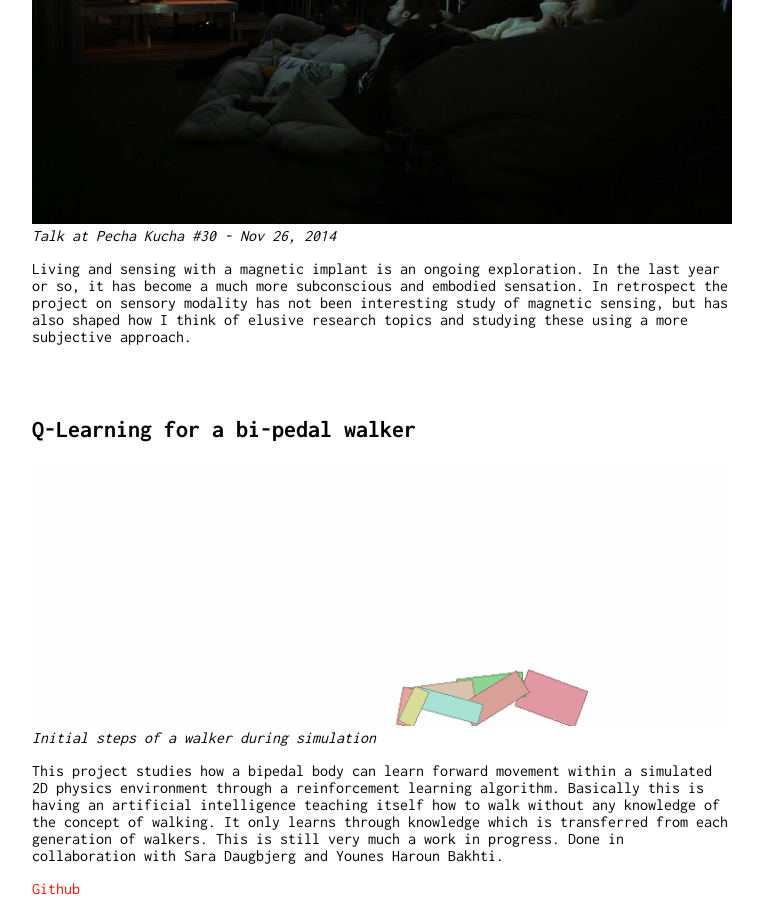
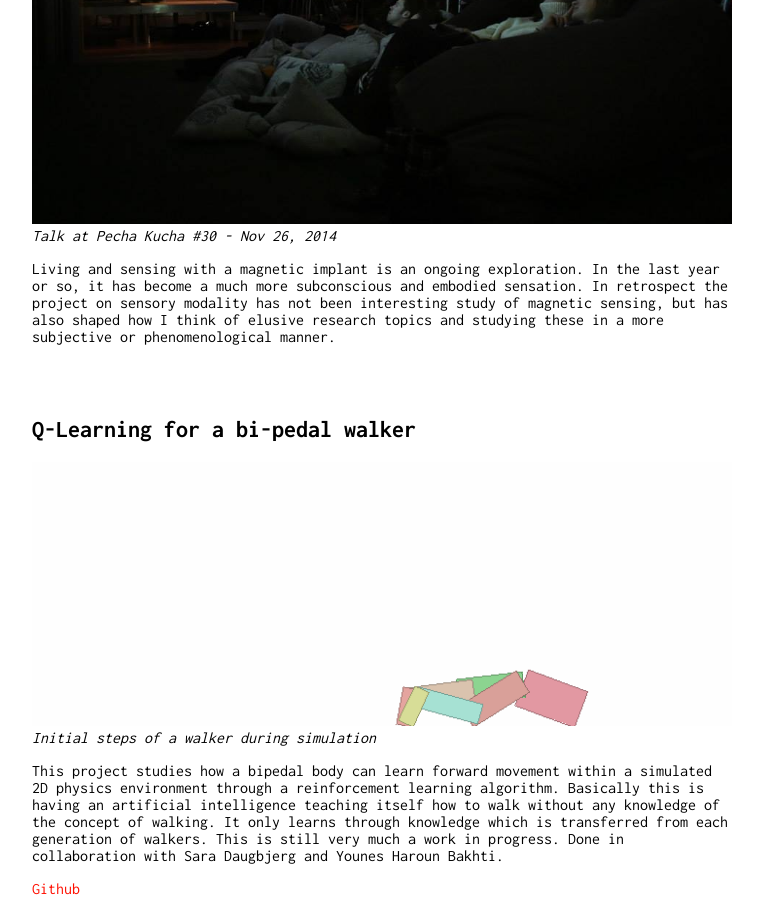
Before and after one commit to faaip/portfolio, a Jekyll site: the page built from index.md, in a window 1280 px wide and 900 px high, scrolled down 10639 px. Shown: the whole window, without its empty margins (258-1021 px from the left). Built offline with Jekyll 4.4.1, drawn with Linux system fonts in a browser that asks for light colours; our own code applies the rules of GitHub Pages for plain Markdown files.

Commit message:
rewrite a few lines

```diff
--- a/index.md
+++ b/index.md
@@ -152,7 +152,7 @@ I have later done talks on magnetic sensing at a Pecha Kucha event and on nation
 <img src="{{ site.baseurl }}/assets/pecha_kucha.jpg" width="28">
 *Talk at Pecha Kucha #30 - Nov 26, 2014*
 
-Living and sensing with a magnetic implant is an ongoing exploration. In the last year or so, it has become a much more subconscious and embodied sensation. In retrospect the project on sensory modality has not been interesting study of magnetic sensing, but has also shaped how I think of elusive research topics and studying these using a more subjective approach.
+Living and sensing with a magnetic implant is an ongoing exploration. In the last year or so, it has become a much more subconscious and embodied sensation. In retrospect the project on sensory modality has not been interesting study of magnetic sensing, but has also shaped how I think of elusive research topics and studying these in a more subjective or phenomenological manner.
 <br/> <br/>
 <br/> <br/>
 
```
